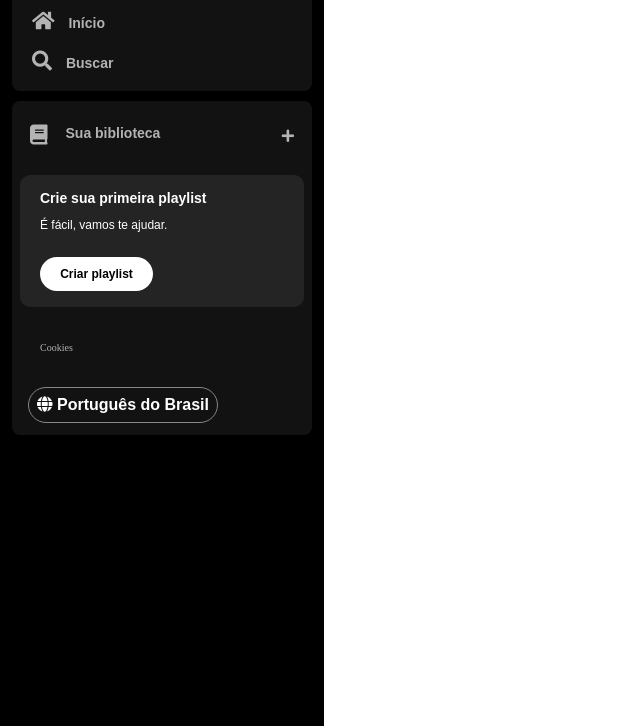
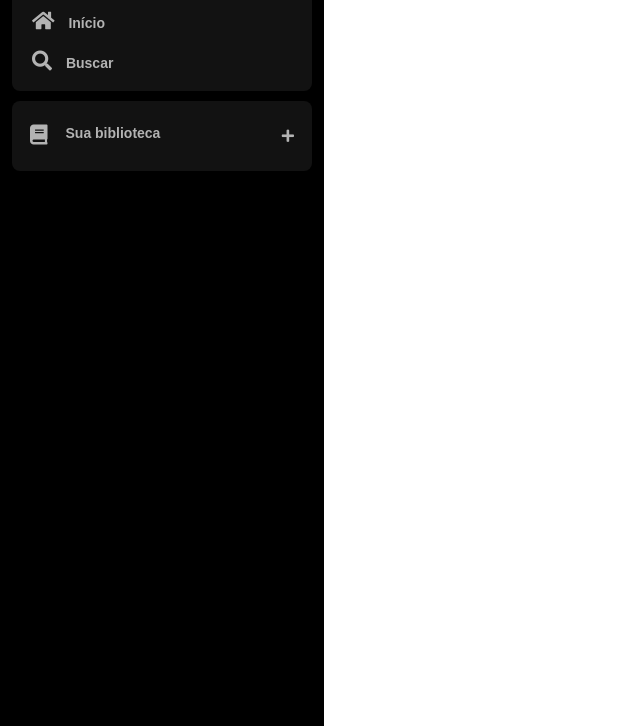
Before and after one commit to nayannelbatista/imersao-spotify, a plain HTML site: page index.html in a window 1280 px wide. Shown: the part 74-800 px from the top of the page, without its empty margins (0-640 px from the left). Drawn offline with Linux system fonts and the light colour scheme.

Commit message:
Aula 1 com desafio

```diff
--- a/index.html
+++ b/index.html
@@ -8,7 +8,8 @@
     <link rel="stylesheet" href="https://use.fontawesome.com/releases/v5.15.4/css/fontawesome.css" integrity="sha384-jLKHWM3JRmfMU0A5x5AkjWkw/EYfGUAGagvnfryNV3F9VqM98XiIH7VBGVoxVSc7" crossorigin="anonymous" />
     <link rel="stylesheet" href="reset.css">
     <link rel="stylesheet" href="styles.css">
-    <body>
+</head>
+
         <body>
             <div class="sidebar">
               <nav class="sidebar__navigation">
@@ -41,30 +42,8 @@
                       </button>
                       <span class="fa fa-plus"></span>
                     </div>
+                </div>
+            </div>
 
-                    <section class="section-playlist">
-                        <div class="section-playlist__content">
-                            <span class="text title">Crie sua primeira playlist</span>
-                            <span class="text subtitle">É fácil, vamos te ajudar.</span>
-                            <button class="section-playlist__button">
-                                <span>Criar playlist</span>
-                            </button>
-                        </div>
-                    </section>
-
-                    <div class="cookies">
-                        <a href="">Cookies</a>
-                    </div>
-
-                    <div class="languages">
-                        <button class="languages__button">
-                            <span class="fa fa-globe"></span>
-                            <span>Português do Brasil</span>
-                        </button>
-                    </div>
-                </div>
-
-
-            </div>
     </body>
 </html>
--- a/styles.css
+++ b/styles.css
@@ -101,82 +101,3 @@
 .library .library__button span {
     font-size: 14px;
 }
-
-.section-playlist {
-    display: flex;
-    align-items: flex-start;
-    justify-content: space-between;
-    gap: 20px;
-    background-color: #242424;
-    color: #b3b3b3;
-    font-weight: 600;
-    font-size: 14px;
-    margin: 8px 0;
-    padding: 16px 20px;
-    border-radius: 10px;
-}
-
-.section-playlist .section-playlist__content {
-    display: flex;
-    flex-direction: column;
-}
-
-.section-playlist__content .text {
-    padding-bottom: 14px;
-    color: #fff;
-    font-family: "DM Sans", sans-serif;
-}
-
-.section-playlist__content .title {
-    font-weight: 700;
-}
-
-.section-playlist__content .subtitle {
-    font-weight: 500;
-    font-size: 12px;
-}
-
-.section-playlist__content .section-playlist__button {
-    display: flex;
-    justify-content: center;
-    background-color: #fff;
-    color: #000;
-    border-radius: 20px;
-    font-size: 12px;
-    font-weight: 700;
-    font-family: "DM Sans", sans-serif;
-    text-decoration: none;
-    text-transform: none;
-    padding: 10px;
-    margin-top: 12px;
-    border: 0;
-    width: 113px;
-}
-
-.sidebar .cookies {
-    margin: 25px 20px;
-}
-
-.sidebar .cookies a {
-    color: #b3b3b3;
-    font-weight: 500;
-    font-size: 10px;
-    text-decoration: none;
-}
-
-.sidebar .cookies a:hover {
-    text-decoration: underline;
-}
-
-.languages .languages__button {
-    align-items: center;
-    background-color: transparent;
-    border: 1px solid #878787;
-    color: #fff;
-    font-weight: bold;
-    cursor: pointer;
-    margin: 8px;
-    padding: 8px;
-    border-radius: 20px;
-    font-size: 16px;
-}
```
